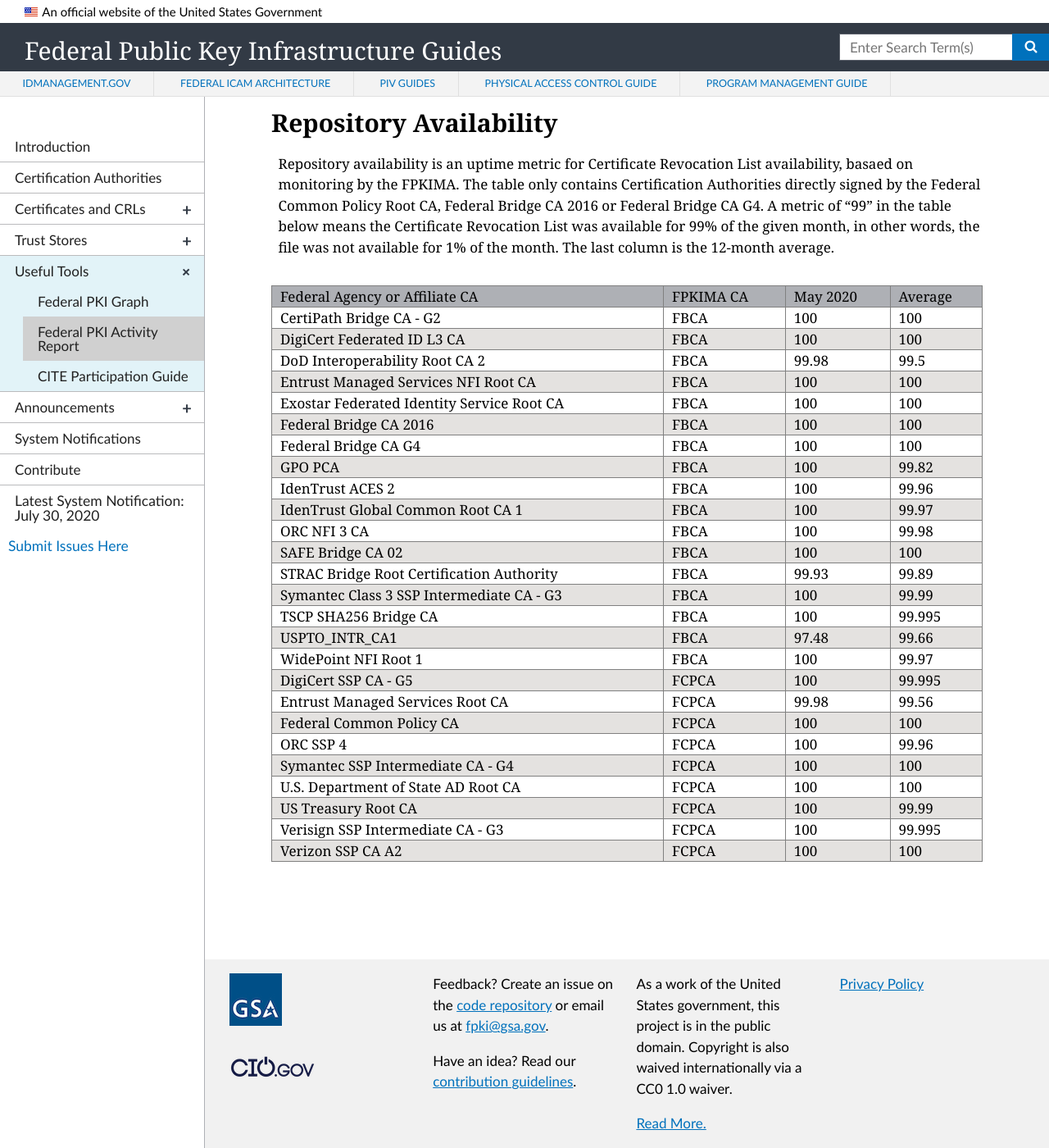
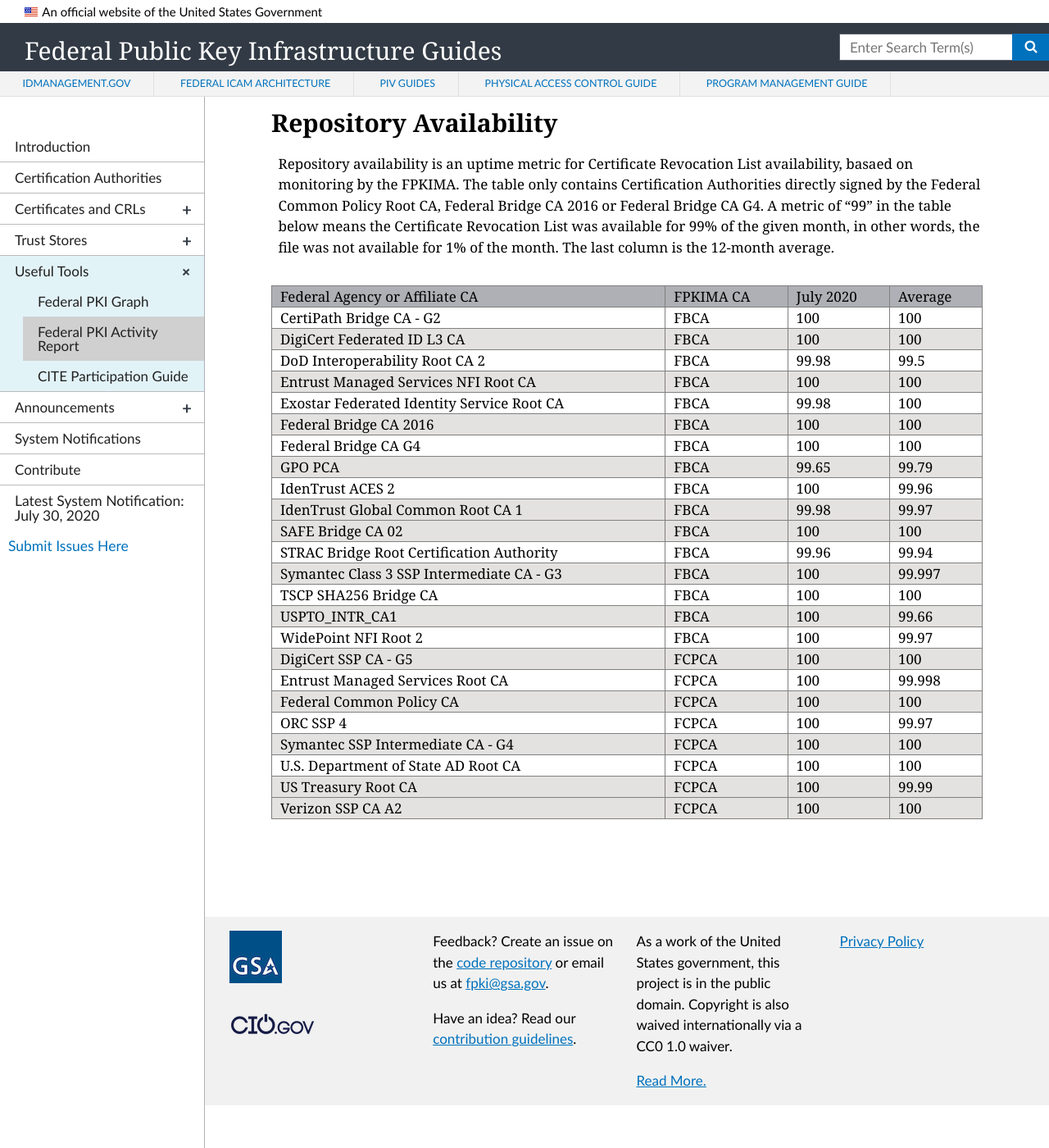
Before and after one commit to GSA/fpki-guides, a Jekyll site: the page built from _tools/03_fpki_activity_report.md, in a window 1280 px wide and 1400 px high, scrolled down 3383 px. Shown: the whole window at 82% size. Built offline with Jekyll 4.4.1, drawn with Linux system fonts in a browser that asks for light colours; nearby versions of some CDN libraries; after the commit the page ends 4731 px from its top, so only the background shows below that.

Commit message:
Update fpkiar-repo-table.html

```diff
--- a/_includes/fpkiar-repo-table.html
+++ b/_includes/fpkiar-repo-table.html
@@ -21,7 +21,7 @@
     <tr>
         <th class="tg-llyw">Federal Agency or Affiliate CA</th>
         <td class="tg-llyw">FPKIMA CA</td>
-        <td class="tg-llyw">May 2020</td>
+        <td class="tg-llyw">July 2020</td>
         <td class="tg-llyw">Average</td>
     </tr>
     <tr>
@@ -51,7 +51,7 @@
     <tr>
         <td class="tg-0pky">Exostar Federated Identity Service Root CA</td>
         <td class="tg-0pky">FBCA</td>
-        <td class="tg-0pky">100</td>
+        <td class="tg-0pky">99.98</td>
         <td class="tg-0pky">100</td>
     </tr>
     <tr>
@@ -69,8 +69,8 @@
     <tr>
         <td class="tg-y698">GPO PCA</td>
         <td class="tg-y698">FBCA</td>
-        <td class="tg-y698">100</td>
-        <td class="tg-y698">99.82</td>
+        <td class="tg-y698">99.65</td>
+        <td class="tg-y698">99.79</td>
     </tr>
     <tr>
         <td class="tg-0pky">IdenTrust ACES 2</td>
@@ -81,14 +81,8 @@
     <tr>
         <td class="tg-y698">IdenTrust Global Common Root CA 1</td>
         <td class="tg-y698">FBCA</td>
-        <td class="tg-y698">100</td>
+        <td class="tg-y698">99.98</td>
         <td class="tg-y698">99.97</td>
-    </tr>
-    <tr>
-        <td class="tg-0pky">ORC NFI 3 CA</td>
-        <td class="tg-0pky">FBCA</td>
-        <td class="tg-0pky">100</td>
-        <td class="tg-0pky">99.98</td>
     </tr>
     <tr>
         <td class="tg-y698">SAFE Bridge CA 02</td>
@@ -99,29 +93,29 @@
     <tr>
         <td class="tg-0pky">STRAC Bridge Root Certification Authority</td>
         <td class="tg-0pky">FBCA</td>
-        <td class="tg-0pky">99.93</td>
-        <td class="tg-0pky">99.89</td>
+        <td class="tg-0pky">99.96</td>
+        <td class="tg-0pky">99.94</td>
     </tr>
     <tr>
         <td class="tg-y698">Symantec Class 3 SSP Intermediate CA - G3</td>
         <td class="tg-y698">FBCA</td>
         <td class="tg-y698">100</td>
-        <td class="tg-y698">99.99</td>
+        <td class="tg-y698">99.997</td>
     </tr>
     <tr>
         <td class="tg-0pky">TSCP SHA256 Bridge CA</td>
         <td class="tg-0pky">FBCA</td>
         <td class="tg-0pky">100</td>
-        <td class="tg-0pky">99.995</td>
+        <td class="tg-0pky">100</td>
     </tr>
     <tr>
         <td class="tg-y698">USPTO_INTR_CA1</td>
         <td class="tg-y698">FBCA</td>
-        <td class="tg-y698">97.48</td>
+        <td class="tg-y698">100</td>
         <td class="tg-y698">99.66</td>
     </tr>
      <tr>
-        <td class="tg-0pky">WidePoint NFI Root 1</td>
+        <td class="tg-0pky">WidePoint NFI Root 2</td>
         <td class="tg-0pky">FBCA</td>
         <td class="tg-0pky">100</td>
         <td class="tg-0pky">99.97</td>
@@ -130,13 +124,13 @@
         <td class="tg-y698">DigiCert SSP CA - G5</td>
         <td class="tg-y698">FCPCA</td>
         <td class="tg-y698">100</td>
-        <td class="tg-y698">99.995</td>
+        <td class="tg-y698">100</td>
     </tr>
     <tr>
         <td class="tg-0pky">Entrust Managed Services Root CA</td>
         <td class="tg-0pky">FCPCA</td>
-        <td class="tg-0pky">99.98</td>
-        <td class="tg-0pky">99.56</td>
+        <td class="tg-0pky">100</td>
+        <td class="tg-0pky">99.998</td>
     </tr>
     <tr>
         <td class="tg-y698">Federal Common Policy CA</td>
@@ -148,7 +142,7 @@
         <td class="tg-0pky">ORC SSP 4</td>
         <td class="tg-0pky">FCPCA</td>
         <td class="tg-0pky">100</td>
-        <td class="tg-0pky">99.96</td>
+        <td class="tg-0pky">99.97</td>
     </tr>
     <tr>
         <td class="tg-y698">Symantec SSP Intermediate CA - G4</td>
@@ -169,12 +163,6 @@
         <td class="tg-y698">99.99</td>
     </tr>
     <tr>
-        <td class="tg-0pky">Verisign SSP Intermediate CA - G3</td>
-        <td class="tg-0pky">FCPCA</td>
-        <td class="tg-0pky">100</td>
-        <td class="tg-0pky">99.995</td>
-    </tr>
-    <tr>
         <td class="tg-y698">Verizon SSP CA A2</td>
         <td class="tg-y698">FCPCA</td>
         <td class="tg-y698">100</td>
```
